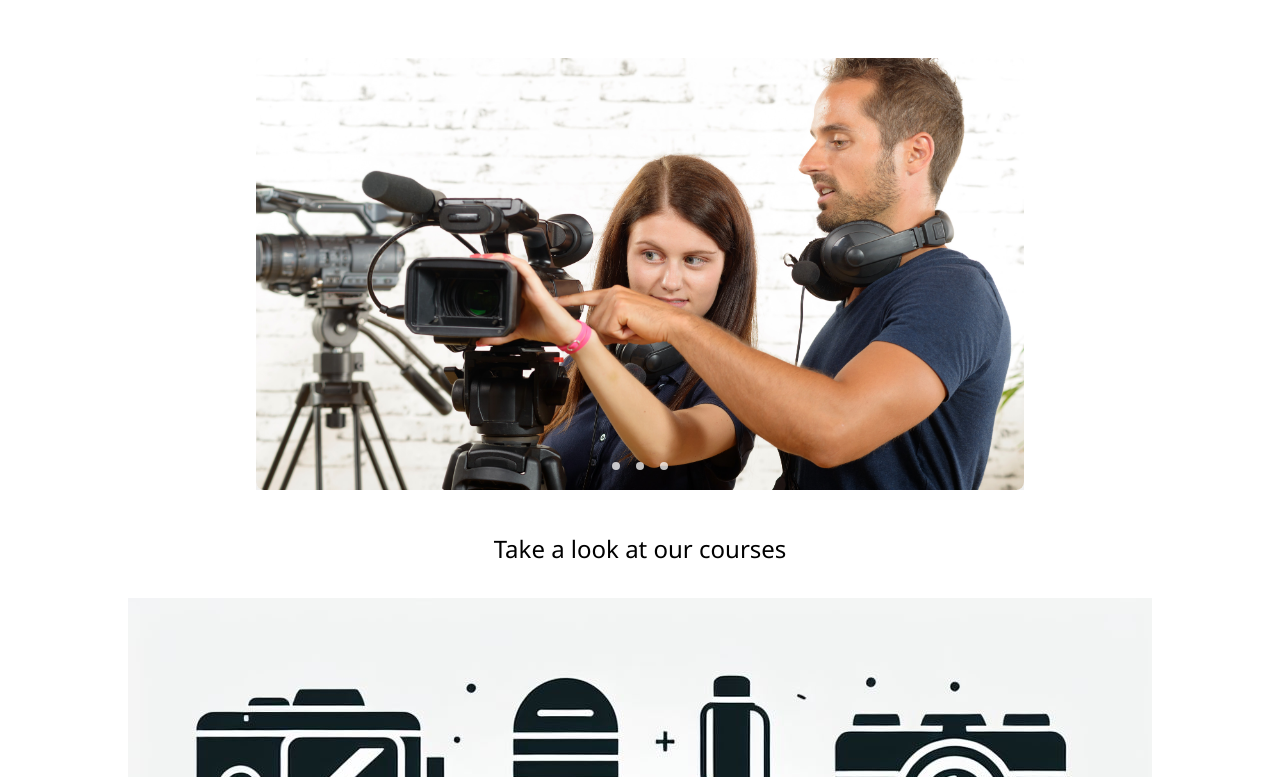
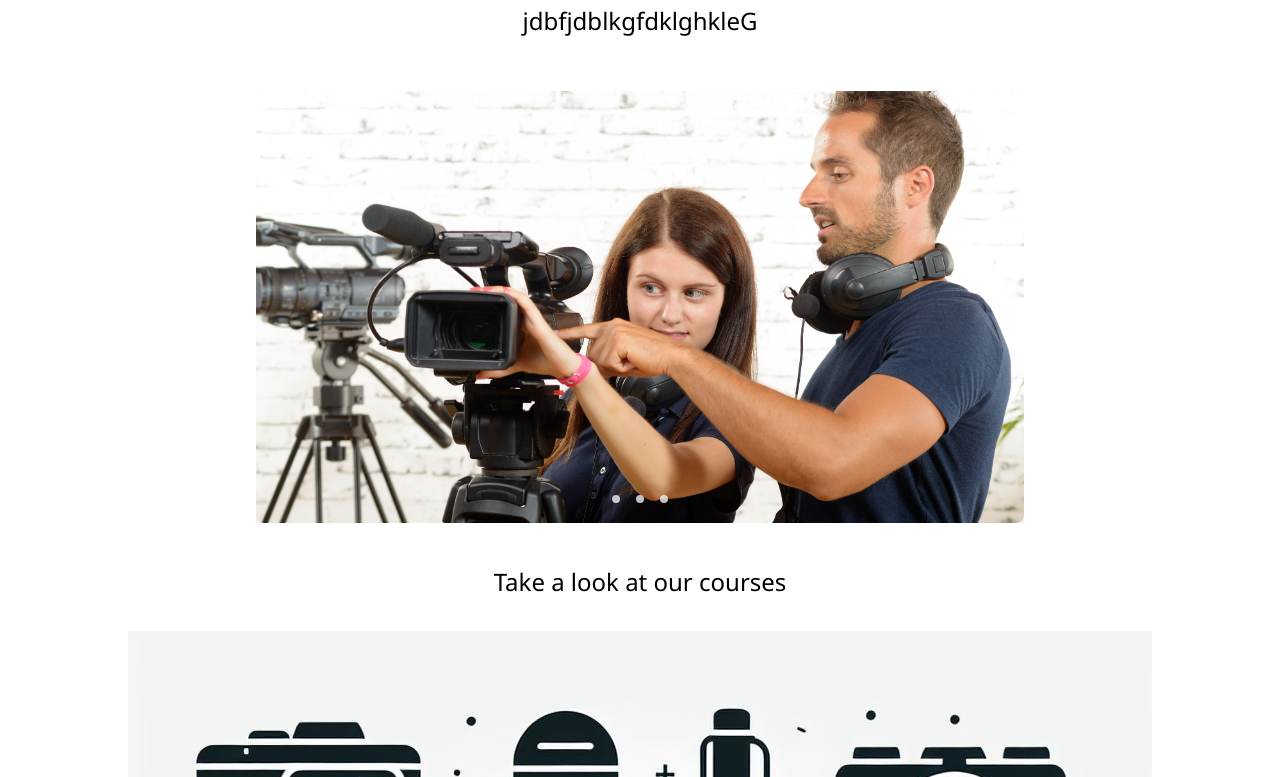
Before and after one commit to Giovj1011/Esame-Html, a plain HTML site: page Home.html in a window 1280 px wide. Shown: the part 238-1015 px from the top of the page. Drawn offline with Linux system fonts and the light colour scheme.

Commit message:
Update Home.html

```diff
--- a/Home.html
+++ b/Home.html
@@ -17,6 +17,7 @@
 <section class="frase">
 <h1 >Cinema is <a class="rosso">"how"</a>, not "what".</h1>
 <p>Alfred Hitchcock</p>
+    <p>jdbfjdblkgfdklghkleG</p>
 </section>
 
 &nbsp;
```
